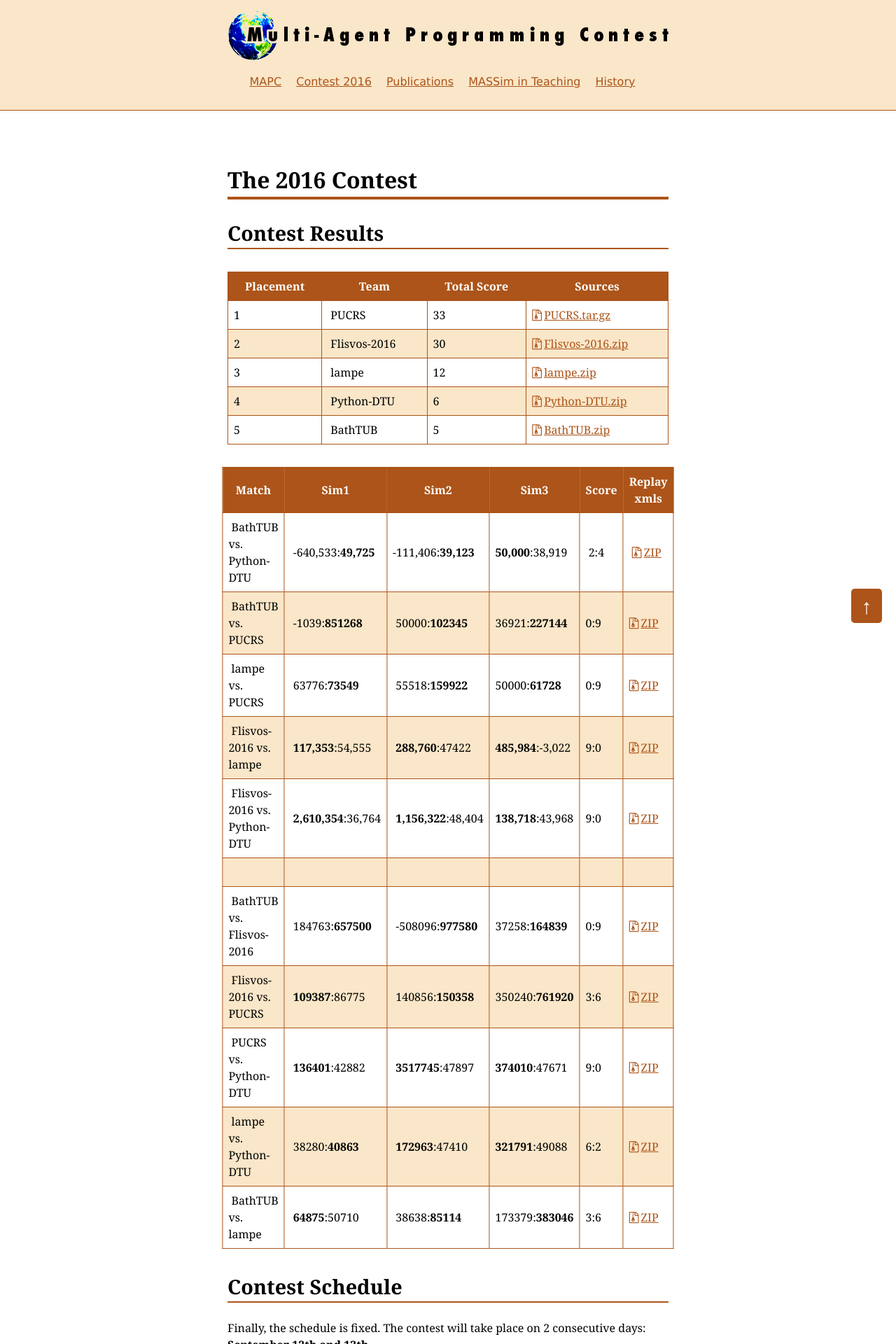
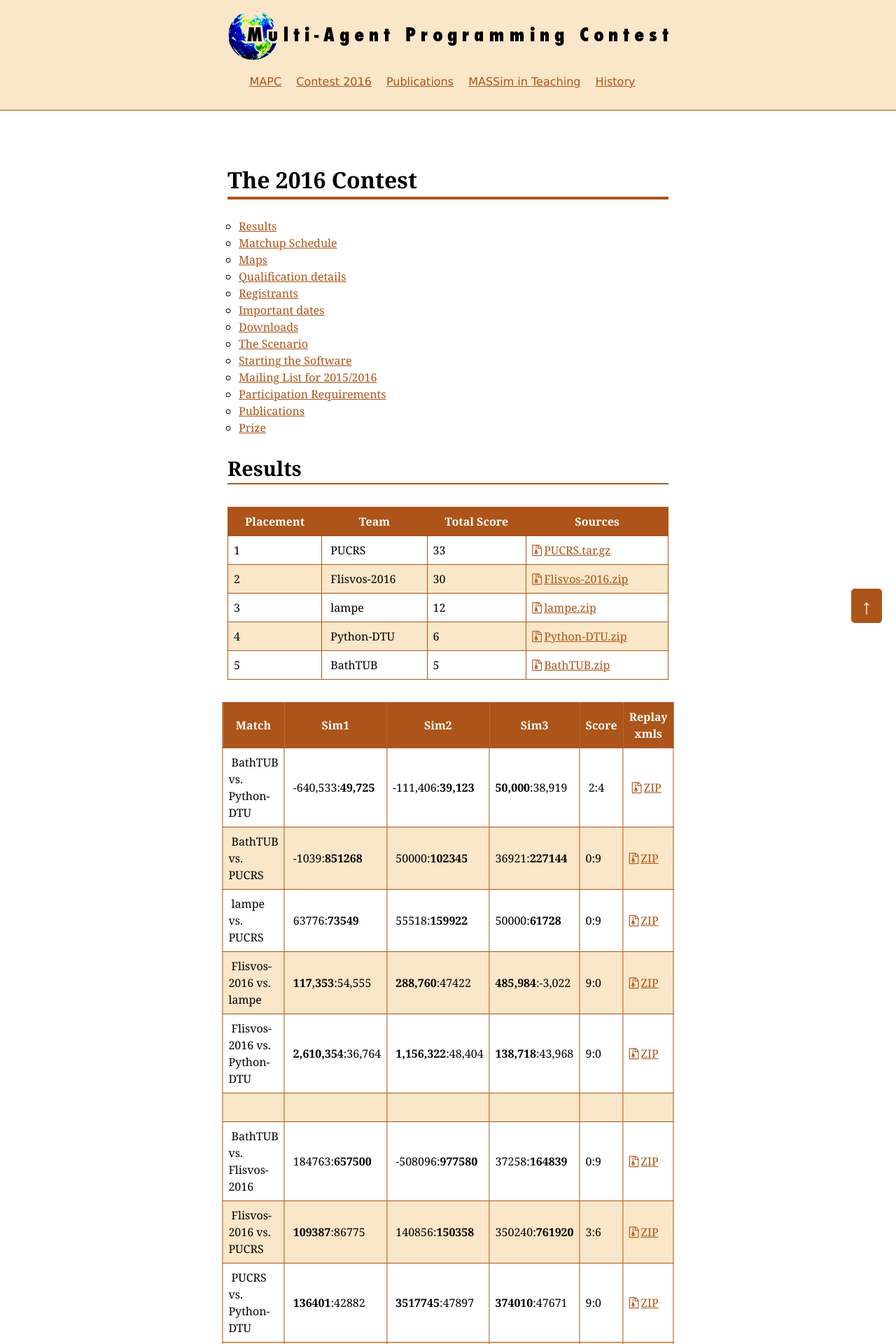
Before and after one commit to agentcontest/agentcontest.github.io, a Jekyll site: the page built from 2016/index.md, in a window 1280 px wide. Shown: the top 1920 px of the page at 70% size. Built offline with Jekyll 4.4.1, drawn with Linux system fonts in a browser that asks for light colours; some of the changed text lies outside the part shown.

Commit message:
Add TOC for 2016

```diff
--- a/2016/index.md
+++ b/2016/index.md
@@ -5,7 +5,10 @@ permalink: /2016/
 redirect_from: /2016/getting-started/
 ---
 
-Contest Results
+* Show the table of contents here
+{:toc}
+
+Results
 ---------------
 
 | Placement | Team | Total Score | Sources |
@@ -30,7 +33,7 @@ Contest Results
 | lampe vs. Python-DTU | 38280:**40863** | **172963**:47410 | **321791**:49088 | 6:2 | [ZIP](/2016/day2match4.zip) |
 | BathTUB vs. lampe | **64875**:50710 | 38638:**85114** | 173379:**383046** | 3:6 | [ZIP](/2016/day2match5.zip) |
 
-Contest Schedule
+Matchup Schedule
 ----------------
 
 Finally, the schedule is fixed. The contest will take place on 2 consecutive days: **September 12th and 13th**.
@@ -62,7 +65,7 @@ Finally, the schedule is fixed. The contest will take place on 2 consecutive day
 | 2 | Flisvos 2016 vs.<br> PUCRS | BathTUB vs.<br> lampe | 14:00 | 16:00 |
 | 3 | PUCRS vs.<br> Python-DTU  | none | 15:00 | 19:00 |
 
-Contest maps
+Maps
 ------------
 
 | Sim | Map | Download | Coordinates |
@@ -73,8 +76,8 @@ Contest maps
 
 All maps are © OpenStreetMap contributors ([terms](http://www.openstreetmap.org/copyright)).
 
-Qualification
--------------
+Qualification details
+---------------------
 
 1. **Parameters**:
   * Sim: 200 steps (=> max. 14 minutes)
@@ -113,8 +116,8 @@ Registrants
 | PUCRS | Pontifícia<br> Universidade<br> Católica<br> do Rio Grande<br> do Sul (Brazil) | Rafael Cauê Cardoso <br> Ramon Fraga Pereira <br> Maurício Cecilio Magnaguagno <br> Artur Freitas <br> Túlio Basegio <br> Alison Roberto Panisson <br> Guilherme Azevedo <br> Guilherme Krzisch <br> Tabajara Krausburg <br> Anibal Sólon Heinsfeld <br> Felipe Rech Meneguzzi | JaCaMo |
 | Python-DTU | Technical<br> University<br> of Denmark | Jørgen Villadsen <br> Andreas Halkjær From <br> Salvador Jacobi <br> Nikolaj Nøkkentved Larsen | Python | [PDF](../registration/python-dtu.pdf) |
 
-Schedule
----------
+Important dates
+---------------
 
 {% include_relative _schedule.html %}
 
--- a/css/main.css
+++ b/css/main.css
@@ -310,3 +310,9 @@ code {
   background: #fae6c8;
   color: black;
 }
+
+/* TOC */
+
+#markdown-toc{
+  list-style-type: circle;
+}
```
